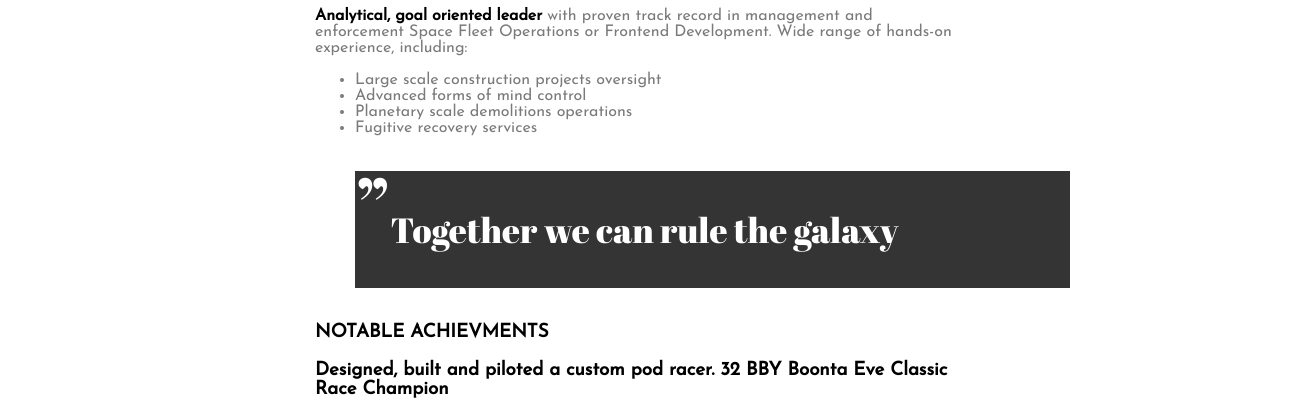
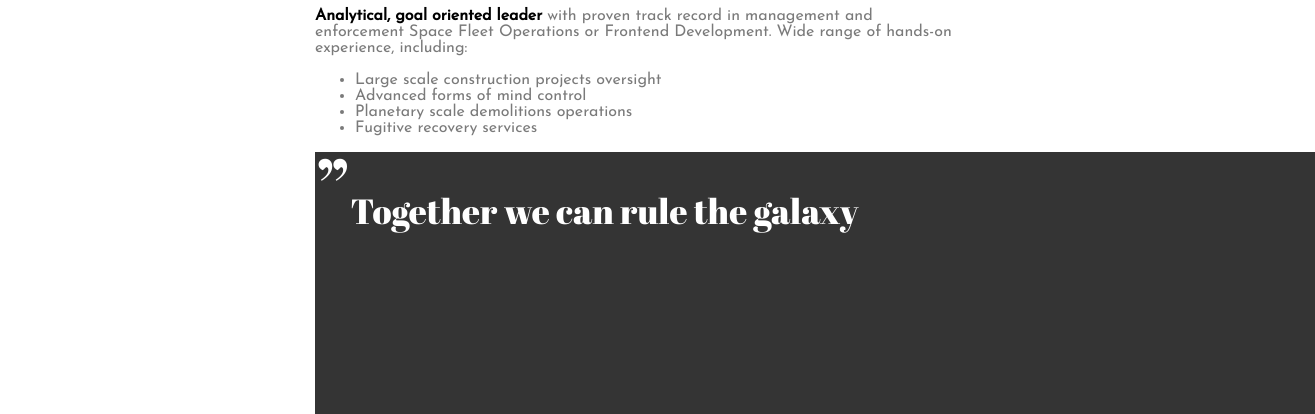
Before and after one commit to MilanKlepar/milanklepar.github.io, a plain HTML site: page index.html in a window 1280 px wide. In both pictures the pointer is over the element "Together we can rule the galaxy". Shown: the part 372-786 px from the top of the page, 1315 px wide, since content can reach past the window. Drawn offline with Linux system fonts and the light colour scheme.

Commit message:
Update style.css

```diff
--- a/style.css
+++ b/style.css
@@ -14,8 +14,9 @@ header {
   color: #222;
 }
 blockquote:hover {
- width: 110%;
- height: 110%;
+ width: 1000px;
+ height: 400px;
+ margin: auto;
 }
 blockquote {
   width: 100%;
```
